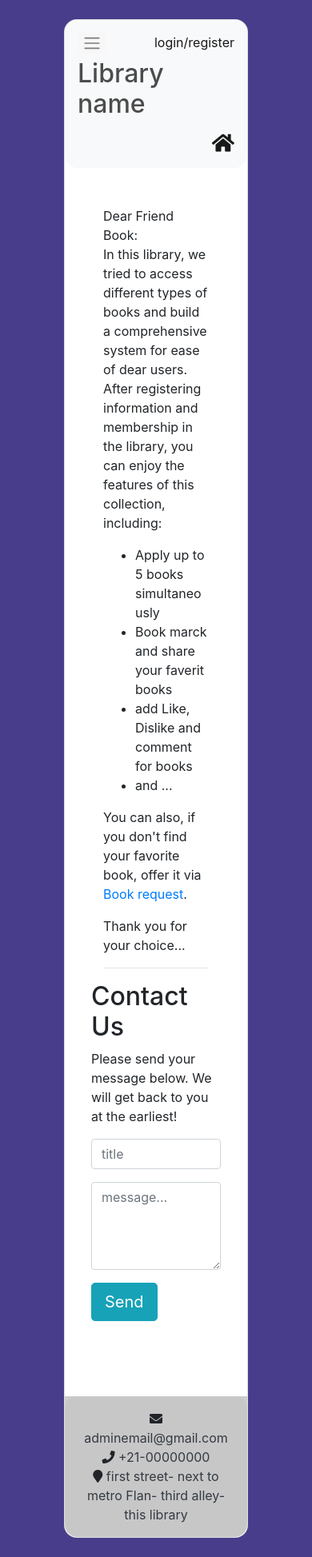
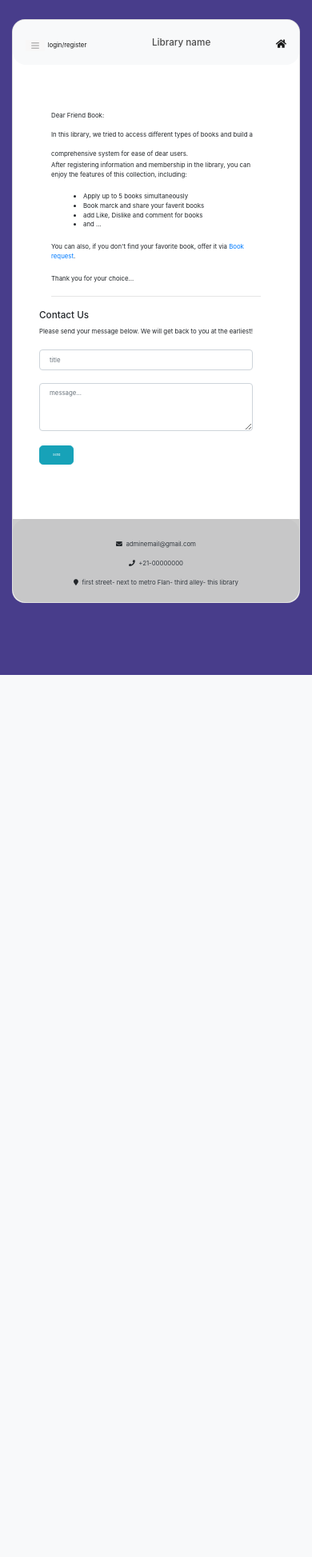
Before and after one commit to fereshtehAhmadi/Library-management, a Django app: page /about/ in a window 390 px wide. Shown: the whole page at 80% size. After the commit the page ends 844 px from the top, so only its background shows below. Run offline with Django 3.2, Linux system fonts and the light colour scheme; some libraries are stand-ins or nearby versions.

Commit message:
responsive

```diff
--- a/template/extra/book_marck.html
+++ b/template/extra/book_marck.html
@@ -125,7 +125,7 @@
             <!-- body  -->
             <div class="container">
                 <div class="row">
-                    <div class="col-md-12">
+                    <div class="col-12">
                         <div id="myCarousel" class="carousel slide" data-ride="carousel" data-interval="0">
                         <!-- Wrapper for carousel items -->
                         <div class="carousel-inner">
@@ -133,7 +133,7 @@
                                 <div class="row">
                                     {% for i in bookmarck %}
                                     {% for obj in i.book.all %}
-                                    <div class="col-2" style="margin-top: 30px;">
+                                    <div class="col-xl-2 col-md-3" style="margin-top: 30px;">
                                         <div class="thumb-wrapper">
                                             <div class="img-box">
                                                 <img src="{{ obj.cover.url }}" class="img-fluid" alt="Alternative">
@@ -142,7 +142,7 @@
                                                 <h6 style="color: black;">{{ obj.name }}</h6>
                                                 <div class="thumb-content row justify-content-center align-items-center" style="height: 50px;">
                                                     {% for auth in obj.author.all %}
-                                                <a href="{% url 'author' auth.id %}" class="consol-price" style="color: rgb(97, 97, 97); font-size:12px;">{{ auth.name }}</a>
+                                                <a href="{% url 'author' auth.id %}" class="consol-price p-1" style="color: rgb(97, 97, 97); font-size:12px;">{{ auth.name }}</a>
                                                 <small>,</small>
                                                     {% endfor %}
                                                 </div>
--- a/template/loan/user_loan.html
+++ b/template/loan/user_loan.html
@@ -51,7 +51,7 @@
 {% endblock %}
 
 {% block content %}
-  <div class="container py-4 col-8">
+  <div class="container py-4 col-md-8 col-12">
     <div class="row d-flex justify-content-center align-items-center">
       <div class="col-12">
         <div class="card shadow-2-strong" style="border-radius: 1rem;">
--- a/template/other/about.html
+++ b/template/other/about.html
@@ -1,9 +1,30 @@
 {% extends 'base.html' %}
 
 {% block title %} about {% endblock %}
+{% block style %}
+<style>
+  @media screen and (max-width: 800px) {
+    #text {
+      font-size: 2vw;
+    }
+    #contact {
+      font-size: 3vw;
+    }
+    #message {
+      font-size: 2vw;
+    }
+    #form {
+      font-size: 2vw;
+    }
+    #btn{
+      font-size: 2vw;
+    }
+  }
+</style>
+{% endblock %}
 
 {% block content %}
-  <div class="container py-4 col-8">
+  <div class="container py-4 col-md-8 col-12">
     {% include '../tem/message.html' %}
     <div class="row d-flex justify-content-center align-items-center">
       <div class="col-12">
@@ -13,45 +34,45 @@
 
           <div class="card-body p-5 ">
 
-            <span>Dear Friend Book:</span>
+            <span id="text">Dear Friend Book:</span>
             <br>
-            <span>In this library, we tried to access different types of books and build a comprehensive system for ease of dear users.</span>
+            <span id="text">In this library, we tried to access different types of books and build a comprehensive system for ease of dear users.</span>
 
-            <p>After registering information and membership in the library, you can enjoy the features of this collection, including: </p>
+            <p id="text">After registering information and membership in the library, you can enjoy the features of this collection, including: </p>
             <ul>
-                <li>Apply up to 5 books simultaneously</li>
-                <li>Book marck and share your faverit books</li>
-                <li>add Like, Dislike and comment for books</li>
-                <li>and ...</li>
+                <li id="text">Apply up to 5 books simultaneously</li>
+                <li id="text">Book marck and share your faverit books</li>
+                <li id="text">add Like, Dislike and comment for books</li>
+                <li id="text">and ...</li>
             </ul>
-            <p>You can also, if you don't find your favorite book, offer it via <a href="{% url 'request_book' %}">Book request</a>.</p>
-            <p>Thank you for your choice...</p>
+            <p id="text">You can also, if you don't find your favorite book, offer it via <a href="{% url 'request_book' %}">Book request</a>.</p>
+            <p id="text">Thank you for your choice...</p>
 
             <!-- contact us  -->
             <hr>
             <div class="row">
               <div id="form_container">
-                  <h2>Contact Us</h2>
-                  <p>
+                  <h2 id="contact">Contact Us</h2>
+                  <p id="message">
                      Please send your message below. We will get back to you at the earliest!
                   </p>
                   <form role="form" method="post" id="reused_form">
                     {% csrf_token %}
 
                     <div class="row">
-                      <div class="col-sm-6 form-group">
-                          <input type="text" class="form-control" id="name" name="title" placeholder="title" required>
+                      <div class="col-12 col-md-6 form-group">
+                          <input type="text" class="form-control" id="form" name="title" placeholder="title" required>
                       </div>
                   </div>
 
                       <div class="row">
                           <div class="col-sm-12 form-group">
-                              <textarea class="form-control" type="textarea" name="message" placeholder="message..." id="message" rows="4"></textarea>
+                              <textarea class="form-control" type="textarea" name="message" placeholder="message..." id="form" rows="4"></textarea>
                           </div>
                       </div>
                       <div class="row">
                           <div class="col-sm-12 form-group">
-                              <button type="submit" class="btn btn-lg btn-info pull-right" >Send</button>
+                              <button type="submit" id="btn" class="btn btn-lg btn-info pull-right" >Send</button>
                           </div>
                       </div>
 
--- a/template/tem/footer.html
+++ b/template/tem/footer.html
@@ -1,17 +1,35 @@
 {% extends 'base.html' %}
-
+{% block style %}
+<style>
+body {
+    background-color: #483D8B;
+}
+@media screen and (max-width: 800px) {
+    #icon {
+        font-size: 2vw;
+    }
+    #content {
+        font-size: 2vw;
+    }
+  }
+</style>
+{% endblock %}
 
 {% block content %}
-    <div class="bg-light text-center" style="border-radius: 1rem; margin-top: 30px;">
+    <div class="bg-light text-center" style="border-radius: 1rem; margin-top: 1vw;">
         <div class="text-center p-3" style="background-color: rgba(0, 0, 0, 0.2); border-radius: 0 0 1rem 1rem ;">
-            <i class="fa fa-envelope" aria-hidden="true"></i>
-            <a class="text-dark" href="">adminemail@gmail.com</a>
-            <br>
-            <i class="fa fa-phone" aria-hidden="true"></i>
-            <a class="text-dark" href="">+21-00000000</a>
-            <br>
-            <i class="fa fa-map-marker" aria-hidden="true"></i>
-            <a class="text-dark" href="">first street- next to metro Flan- third alley- this library</a>
+            <div class="mb-0">
+            <i class="fa fa-envelope" aria-hidden="true" id="icon"></i>
+            <a class="text-dark" href="" id="content">adminemail@gmail.com</a>
+            </div>
+            <div class="mb-0">
+            <i class="fa fa-phone" aria-hidden="true" id="icon"></i>
+            <a class="text-dark" href="" id="content">+21-00000000</a>
+            </div>
+            <div class="mb-0">
+            <i class="fa fa-map-marker" aria-hidden="true" id="icon"></i>
+            <a class="text-dark" href="" id="content">first street- next to metro Flan- third alley- this library</a>
+            </div>
         </div>
     </div>
 {% endblock %}
--- a/template/tem/navbar2.html
+++ b/template/tem/navbar2.html
@@ -16,7 +16,7 @@
   }
 
   .dropdown-content {
-      width: 200px;
+      width: 6vw;
       display: none;
       position: absolute;
       right: 0;
@@ -46,6 +46,31 @@
   a{
     text-decoration: none;
 }
+@media screen and (min-width: 801px) {
+  #capability {
+    margin-left: 2vw;
+  }
+}
+@media screen and (max-width: 800px) {
+  #btn {
+    font-size: 1vw;
+  }
+  #access {
+    font-size: 2vw;
+  }
+  #capability {
+    margin-left: 1vw;
+  }
+  #menu {
+    font-size: 2vw;
+  }
+  #name {
+    margin-top: 2vw;
+  }
+  #list {
+    font-size: 2vw;
+  }
+}
 </style>
 {% endblock %}
 
@@ -53,7 +78,7 @@
 <nav class="navbar navbar-expand-lg navbar-light bg-light" style="border-radius: 1rem;">
   <div class="dropdown bg-light" style="float:right;">
     <button class="dropbtn" id="menu"><span class="navbar-toggler-icon"></span></button>
-    <div class="dropdown-content dropdown-menu">
+    <div class="dropdown-content dropdown-menu" id="list">
 
       {% if request.user.is_staff %}
       <a href="{% url 'check_receive' %}" style="text-decoration: none;">Receive</a>
@@ -83,45 +108,46 @@
 
   </div>
   </div>
-  <ul class="navbar-nav ml-4" >
+
+  <ul class="navbar-nav" id="capability">
     <li class="nav-item">
-  <span class="navbar-text ml-3">
+  <span class="navbar-text">
     {% if request.user.is_authenticated%}
-    <a href="{% url 'account' %}" style="text-decoration: none;">{{ request.user.username }}</a>
+    <a href="{% url 'account' %}" id="access" style="text-decoration: none;">{{ request.user.username }}</a>
     {% else %}
-    <a href="{% url 'login_user' %}" style="text-decoration: none;">login/register</a>
+    <a href="{% url 'login_user' %}" id="access" style="text-decoration: none;">login/register</a>
     {% endif %}
   </span>
   </li>
   </ul>
 
   {% if request.user.is_staff %}
-  <ul class="navbar-nav ml-4" >
+  <ul class="navbar-nav" id="capability">
     <li class="nav-item">
-  <span class="navbar-text ml-3">
-    <a href="{% url 'new_book' %}" style="text-decoration: none;">new book</a>
+  <span class="navbar-text">
+    <a href="{% url 'new_book' %}" id="access" style="text-decoration: none;">new book</a>
   </span>
   </li>
   </ul>
 
-  <ul class="navbar-nav ml-4" >
+  <ul class="navbar-nav" id="capability">
     <li class="nav-item">
-  <span class="navbar-text ml-3">
-    <a href="{% url 'user_list' %}" style="text-decoration: none;">member list</a>
+  <span class="navbar-text">
+    <a href="{% url 'user_list' %}" id="access" style="text-decoration: none;">member list</a>
   </span>
   </li>
   </ul>
   {% endif %}
 
-    <ul class="navbar-nav ml-auto">
+    <ul class="navbar-nav ml-auto" id="name">
       <li class="nav-item">
-          <h2 style="color: #4c4c4c;">Library name</h2>
+          <h2 style="color: #4c4c4c; font-size: 3vw;">Library name</h2>
       </li>
     </ul>
     <ul class="navbar-nav ml-auto">
       <li class="nav-item">
   <span class="navbar-text">
-    <a href="{% url 'home' %}" style="text-decoration: none;"><i class="fas fa-home" style="font-size: 25px;"></i></a>
+    <a href="{% url 'home' %}" style="text-decoration: none;"><i class="fas fa-home" style="font-size: 3vw;"></i></a>
   </span>
   </li>
   </ul>
```
Also changed, not shown: template/extra/comment.html (+64 -18 lines), template/loan/loan_list.html (+42 -15 lines), template/loan/receive.html (+20 -5 lines), template/other/advance_search.html (+22 -15 lines), template/tem/navbar1.html (+68 -30 lines).
